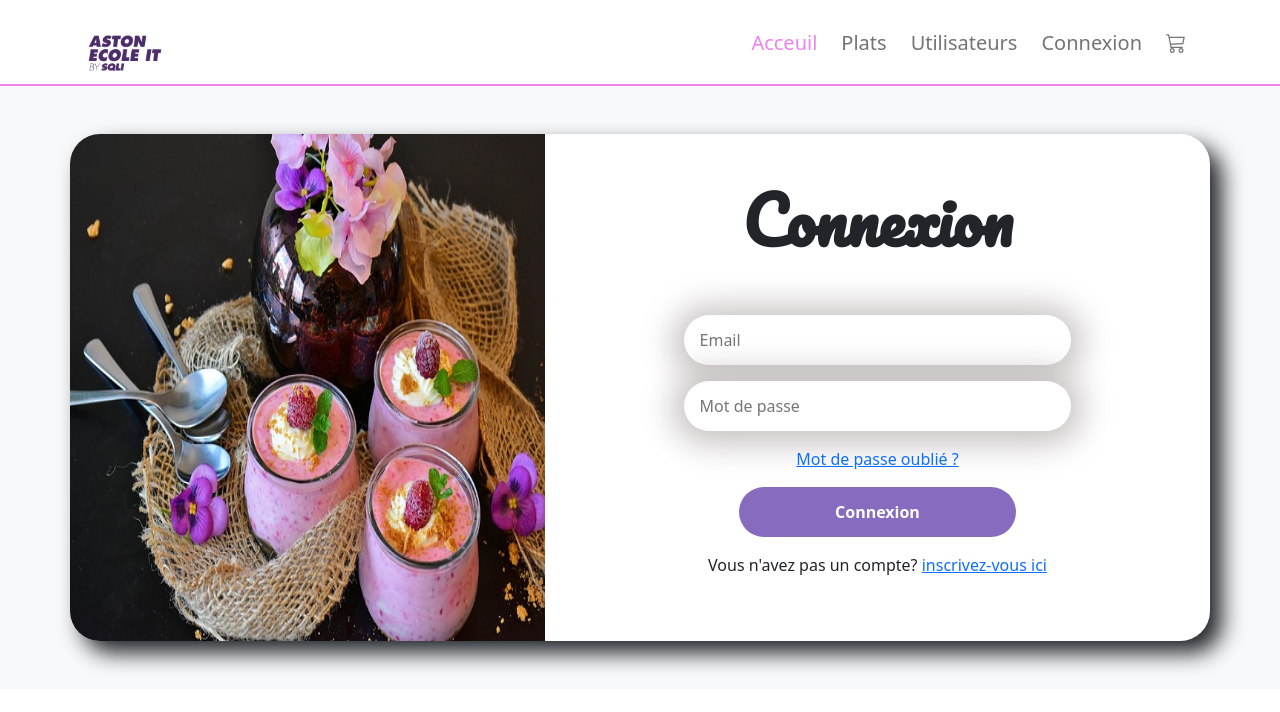
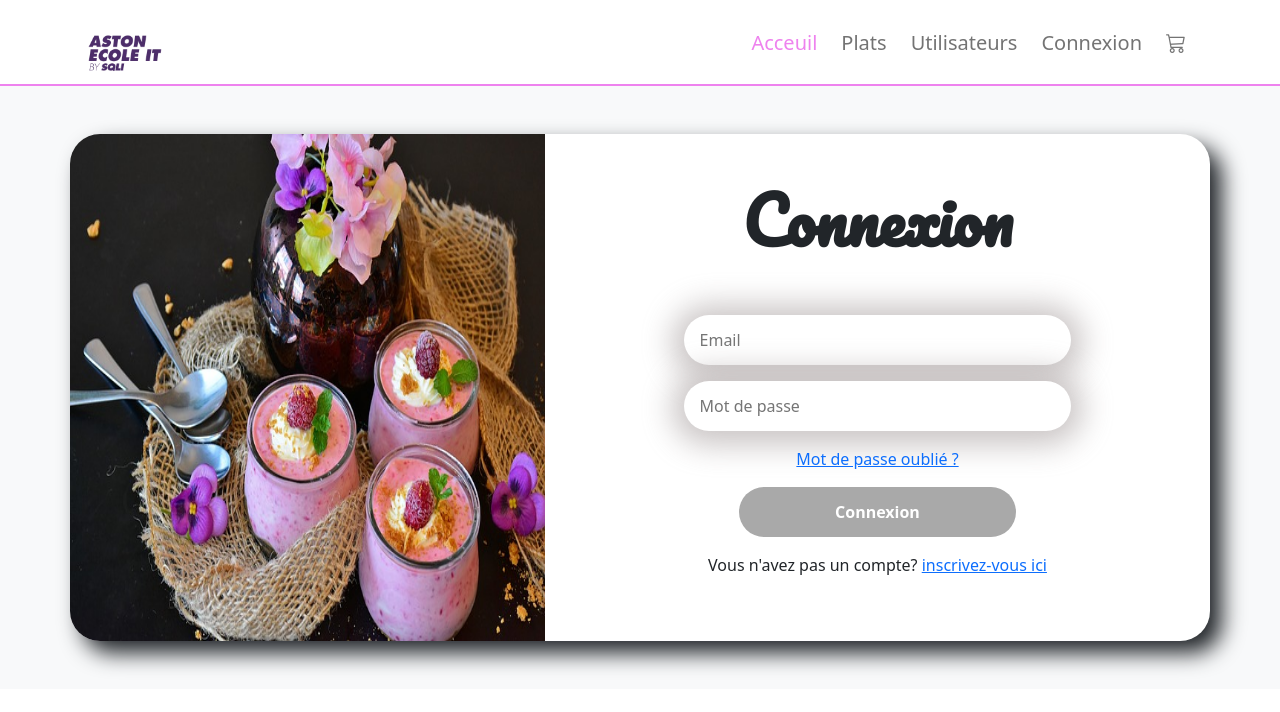
Before and after one commit to jennifercomlanvi/projet-cantine, an Angular app: page /connexion in a window 1280 px wide. Shown: the top 712 px of the page. Built offline with nearby package versions, Linux system fonts and the light colour scheme.

Commit message:
connexion a plat

```diff
--- a/src/app/components/connexion/connexion.component.html
+++ b/src/app/components/connexion/connexion.component.html
@@ -6,21 +6,24 @@
             </div>
             <div class="col-lg-7 text-center py-5">
                 <h1 class=" animate__animated animate__heartBeat">Connexion</h1>
-                <form action="#" class="pl-5">
+                <form action="#" [formGroup]="connexionForm" class="pl-5">
                     <div class="form-row py-3 pt-5">
                         <div class="offset-1 col-lg-10">
-                            <input type="text" class="inp px-3" placeholder="Email">
+                            <input type="text" class="inp px-3" formControlName="email" placeholder="Email">
+
                         </div>
                     </div>
                     <div class="form-row">
                         <div class="offset-1 col-lg-10">
-                            <input type="password" class="inp px-3" placeholder="Mot de passe">
+                            <input type="password" class="inp px-3" formControlName="password" placeholder="Mot de passe">
                         </div>
                     </div>
                     <div class="form-row py-3">
                         <p class="pr-0"><a routerLink="#">Mot de passe oublié ?</a></p>
                         <div class="offset-1 col-lg-10">
-                            <button class="btn1">Connexion</button>
+                            <button routerLink="/menuaccueil"
+                             [class.disabled]="connexionForm.get('email')?.invalid || connexionForm.get('password')?.invalid"
+                             [disabled]="connexionForm.get('email')?.invalid || connexionForm.get('password')?.invalid " class="btn1">Connexion</button>
                         </div>
                     </div>
                 </form>
@@ -28,4 +31,5 @@
             </div>
         </div>
     </div>
+
 </section>
--- a/src/app/components/connexion/connexion.component.scss
+++ b/src/app/components/connexion/connexion.component.scss
@@ -48,3 +48,7 @@ img{
     background: rgba(63, 40, 108, 0.75);
     transition: 0.5s;
 }
+.disabled{
+    background-color: darkgray;
+    pointer-events: none;
+}
--- a/src/app/components/connexion/connexion.component.ts
+++ b/src/app/components/connexion/connexion.component.ts
@@ -1,4 +1,5 @@
 import { Component, OnInit } from '@angular/core';
+import { FormBuilder, Validators } from '@angular/forms';
 
 @Component({
   selector: 'app-connexion',
@@ -6,8 +7,11 @@ import { Component, OnInit } from '@angular/core';
   styleUrls: ['./connexion.component.scss']
 })
 export class ConnexionComponent implements OnInit {
-
-  constructor() { }
+connexionForm= this.fb.group({
+  email:['', [Validators.email,Validators.required]],
+  password:['', [Validators.minLength(8),Validators.required]]
+})
+  constructor(private fb:FormBuilder) { }
 
   ngOnInit(): void {
   }
```
